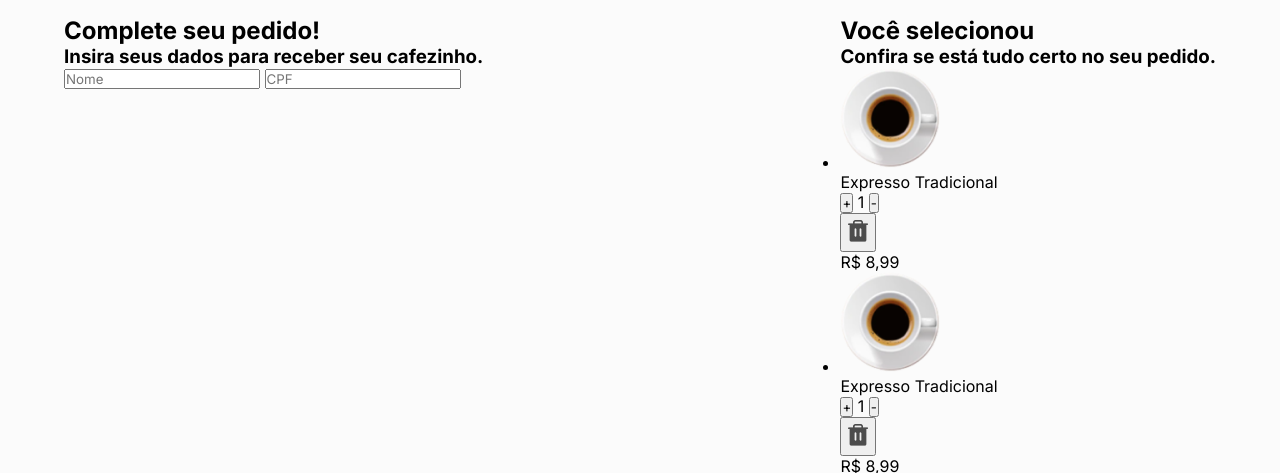
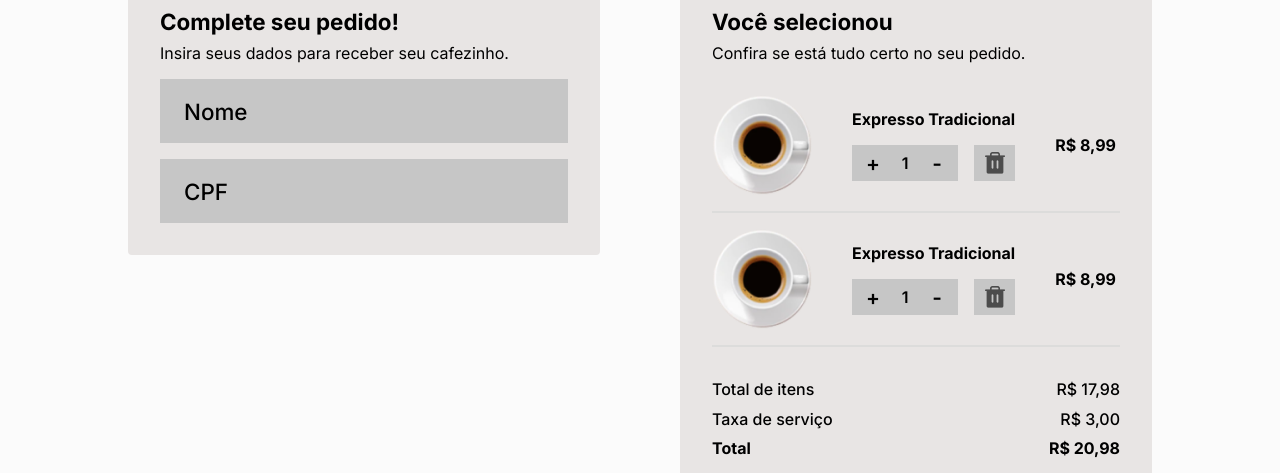
Before and after one commit to wesleysousaa/vs13-front-01-html-css-task-04, a plain HTML site: page pages/checkout.html in a window 1280 px wide. Shown: the part 219-692 px from the top of the page. Drawn offline with Linux system fonts and the light colour scheme.

Commit message:
style: estilização da página de checkout

```diff
--- a/pages/checkout.html
+++ b/pages/checkout.html
@@ -34,15 +34,15 @@
         <h2>Complete seu pedido!</h2>
         <h3>Insira seus dados para receber seu cafezinho.</h3>
         <form>
-          <input type="text" placeholder="Nome">
-          <input type="text" placeholder="CPF">
+          <input type="text" placeholder="Nome" required>
+          <input type="text" placeholder="CPF" required>
         </form>
       </section>
 
       <section class="order-checkout">
         <h2>Você selecionou</h2>
         <h3>Confira se está tudo certo no seu pedido.</h3>
-        <ul>
+        <ul class="items">
           <li>
             <img src="../assets/expresso-tradicional.png" alt="Imagem do café expresso tradicional">
             <div class="order-settings">
@@ -56,7 +56,7 @@
                 <button><img src="../assets/Trash.png" alt="Imagem de lixeira para exclusão de pedido"></button>
               </div>
             </div>
-            <span class="price">R$ 8,99</span>
+            <span>R$ 8,99</span>
           </li>
           <li>
             <img src="../assets/expresso-tradicional.png" alt="Imagem do café expresso tradicional">
@@ -71,21 +71,21 @@
                 <button><img src="../assets/Trash.png" alt="Imagem de lixeira para exclusão de pedido"></button>
               </div>
             </div>
-            <span class="value">R$ 8,99</span>
+            <span>R$ 8,99</span>
           </li>
         </ul>
-        <ul class="symmary">
+        <ul class="summary">
           <li>
-            <span class="total">Total de itens</span>
-            <span class="value">R$ 17,98</span>
+            <span class="total-itens">Total de itens</span>
+            <span class="total-itens">R$ 17,98</span>
           </li>
           <li>
-            <span class="total">Taxa de serviço</span>
-            <span class="value">R$ 3,00</span>
+            <span class="service-tax">Taxa de serviço</span>
+            <span class="service-tax">R$ 3,00</span>
           </li>
           <li>
-            <span class="total">Total</span>
-            <span class="value">R$ 20,98</span>
+            <span>Total</span>
+            <span>R$ 20,98</span>
           </li>
         </ul>
         <button class="confirm">Confirmar pedido!</button>
--- a/styles/checkout.css
+++ b/styles/checkout.css
@@ -1,13 +1,26 @@
 body {
     display: flex;
     align-items: center;
+    gap: 3rem;
+}
+
+button {
+    cursor: pointer;
+}
+
+button:hover {
+    opacity: 1;
+}
+
+span {
+    font-weight: 700;
 }
 
 main {
     display: flex;
     flex-direction: column;
     justify-content: center;
-    width: 90%;
+    width: 80%;
 }
 
 main h1 {
@@ -17,6 +30,136 @@ main h1 {
 div.checkout {
     display: flex;
     justify-content: space-between;
+    gap: 5rem;
+}
+
+.checkout h2 {
+    font-weight: 700;
+    font-size: 1.4rem;
+    margin-bottom: 0.5rem;
+}
+
+.checkout h3 {
+    font-weight: 400;
+    font-size: 1rem;
+    margin-bottom: 1rem;
+}
+
+section.customer-data-form,
+section.order-checkout {
+    width: 40rem;
+    padding: 1.5rem 2rem 2rem 2rem;
+    background-color: var(--secondary);
+    border-radius: 4px;
+    margin-bottom: 8rem;
+}
+
+section.customer-data-form {
+    height: fit-content;
+}
+
+.customer-data-form form {
+    display: flex;
+    flex-direction: column;
+    gap: 1rem;
+}
+
+.customer-data-form input {
+    height: 4rem;
+    font-size: 1.4rem;
+    font-weight: 500;
+    background-color: var(--accent);
+    color: var(--text);
+    padding: 1.5rem;
+    border: none;
+}
+
+input::placeholder {
+    color: var(--text);
+}
+
+ul.items li {
+    display: flex;
+    flex-direction: row;
+    align-items: center;
+    padding: 1rem 0;
+    gap: 2.5rem;
+    border-bottom: 2px solid rgba(218, 218, 218, 0.8);
+}
+
+div.order-settings-actions {
+    display: flex;
+    align-items: center;
+    justify-content: space-between;
+}
+
+div.order-settings {
+    display: flex;
+    flex-direction: column;
+    gap: 1rem;
+}
+
+div.set-quantity {
+    width: 65%;
+    height: 2.2rem;
+    display: flex;
+    align-items: center;
+    justify-content: space-around;
+    background-color: var(--accent);
+    color: var(--text);
+}
+
+.set-quantity span {
+    font-weight: 600;
+}
+
+.set-quantity button {
+    font-size: 1.3rem;
+    font-weight: 600;
+    background: none;
+    border: none;
+}
+
+.order-settings-actions button {
+    width: 25%;
+    height: 2.2rem;
+    display: flex;
+    align-items: center;
+    justify-content: center;
+    border: none;
+    background-color: var(--accent);
+}
+
+ul.summary {
+    display: flex;
+    flex-direction: column;
+    padding: 2rem 0;
+    gap: 0.6rem;
+}
+
+.summary li {
+    display: flex;
+    justify-content: space-between;
+}
+
+.total-itens,
+.service-tax {
+    font-weight: 500;
+}
+
+button.confirm {
+    width: 100%;
+    height: 2.5rem;
+    background-color: var(--primary);
+    border: none;
+    border-radius: 4px;
+    font-size: 1.2rem;
+    font-weight: 600;
+    color: var(--textWhite);
+}
+
+button.confirm:hover {
+    opacity: 0.8;
 }
 
 footer {
```
